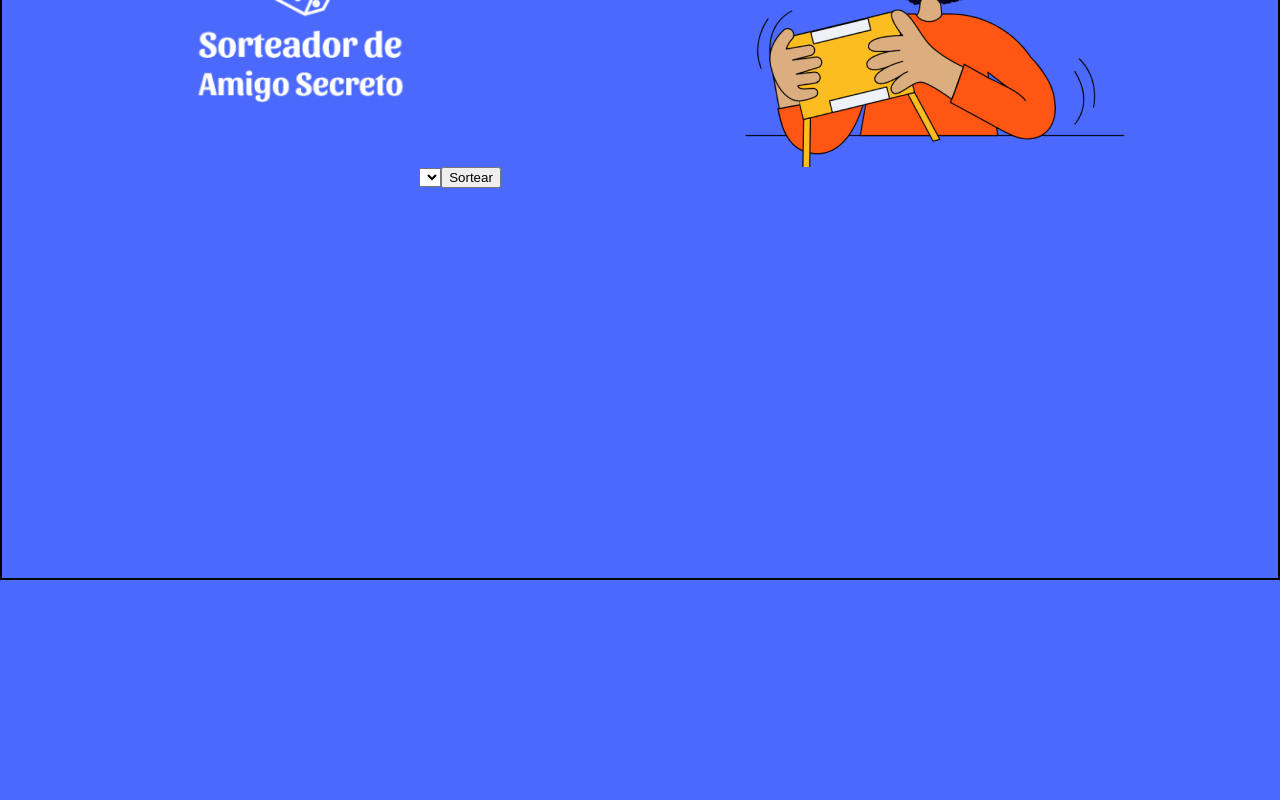
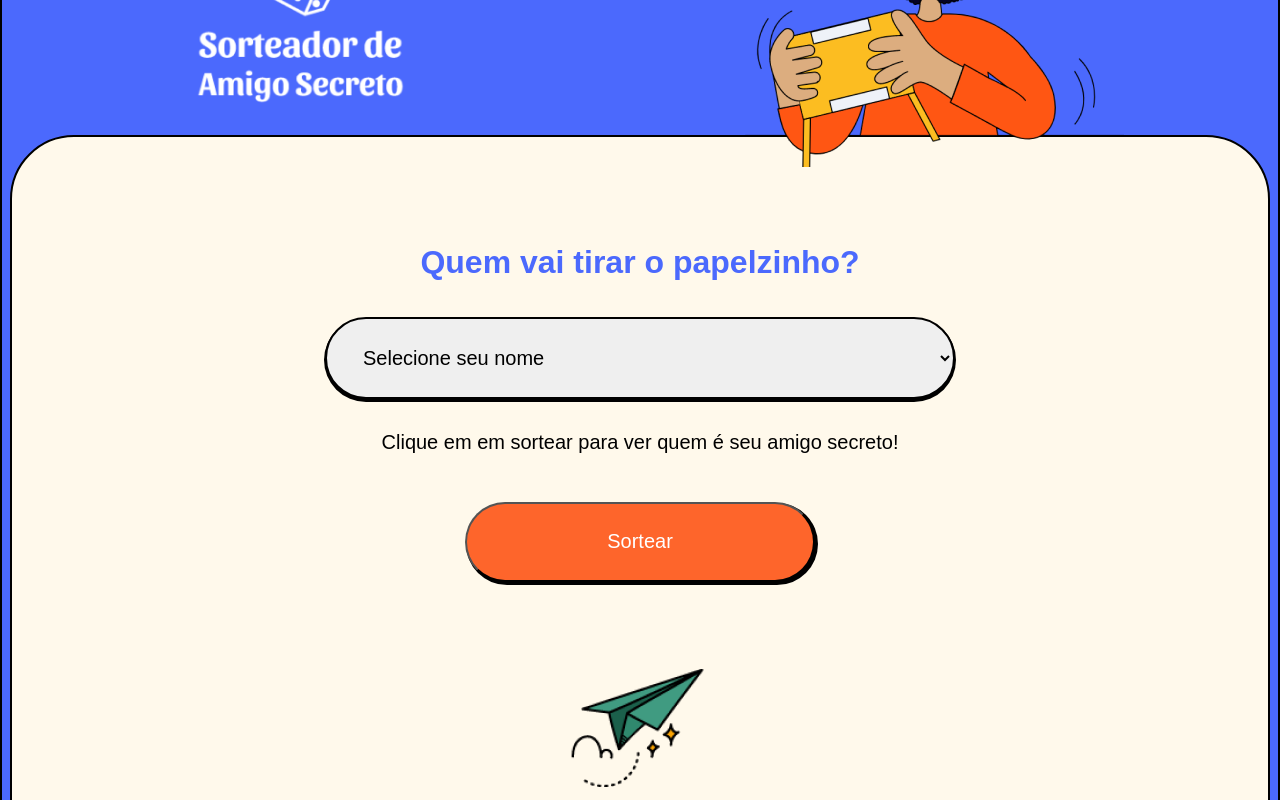
Before and after one commit to ericksantos2/sorteador-amigo-secreto, a React (Create React App) app: page /sorteio in a window 1280 px wide. Shown: the part 240-1040 px from the top of the page. Before the commit the page ends 820 px from the top, so only its background shows below. Built offline with nearby package versions, Linux system fonts and the light colour scheme; the HTML template or start-up script is replaced by a standard one.

Commit message:
adicionei uma opção por padrão e também a estilização

```diff
--- a/src/paginas/Sorteio.tsx
+++ b/src/paginas/Sorteio.tsx
@@ -1,43 +1,50 @@
-import { useState } from 'react';
-import { useListaDeParticipantes } from '../state/hooks/useListaDeParticipantes';
-import { useResultadoSorteio } from '../state/hooks/useResultadoSorteio';
+// src/paginas/Sorteio.tsx
+import { useState } from "react"
+import Card from "../componentes/Card"
+import { useListaDeParticipantes } from "../state/hooks/useListaDeParticipantes"
+import { useResultadoSorteio } from "../state/hooks/useResultadoSorteio"
+import styles from './Sorteio.module.scss';
 
 const Sorteio = () => {
-  const participantes = useListaDeParticipantes();
 
-  const [participanteDaVez, setParticipanteDaVez] = useState('');
-  const [amigoSecreto, setAmigoSecreto] = useState('');
+    const participantes = useListaDeParticipantes()
 
-  const resultado = useResultadoSorteio();
+    const [participanteDaVez, setParticipanteDaVez] = useState('')
+    const [amigoScreto, setAmigoSecreto] = useState('')
+
+    const resultado = useResultadoSorteio()
 
     const sortear = (evento: React.FormEvent<HTMLFormElement>) => {
-    evento.preventDefault();
+        evento.preventDefault()
         if (resultado.has(participanteDaVez)) {
             setAmigoSecreto(resultado.get(participanteDaVez)!)
         }
-    console.log(amigoSecreto);
-  };
+    }
 
-  return (
-    <section>
+    return (<Card>
+        <section className={styles.sorteio}>
+            <h2>Quem vai tirar o papelzinho?</h2>
             <form onSubmit={sortear}>
                 <select
                     required
-          name='participanteDaVez'
-          id='participanteDaVez'
-          placeholder='Selecione o seu nome'
+                    name="participanteDavez"
+                    id="participanteDavez"
+                    placeholder="Selecione o seu nome"
                     value={participanteDaVez}
                     onChange={evento => setParticipanteDaVez(evento.target.value)}
                 >
-          {participantes.map((participante) => (
-            <option key={participante}>{participante}</option>
-          ))}
+                    <option>Selecione seu nome</option>
+                    {participantes.map(participante => <option key={participante}>{participante}</option>)}
                 </select>
-        <button type='submit'>Sortear</button>
+                <p>Clique em em sortear para ver quem é seu amigo secreto!</p>
+                <button className={styles["botao-sortear"]}>Sortear</button>
             </form>
-      {amigoSecreto && <p role='alert'>{amigoSecreto}</p>}
+            {amigoScreto && <p className={styles.resultado} role="alert">{amigoScreto}</p>}
+            <footer className={styles.sorteio}>
+                <img src="/imagens/aviao.png" className={styles.aviao} alt="Um desenho de um avião de papel" />
+            </footer>
         </section>
-  );
-};
+    </Card>)
+}
 
-export default Sorteio;
+export default Sorteio
```
Lines whose indentation alone changed are shown as unchanged.
